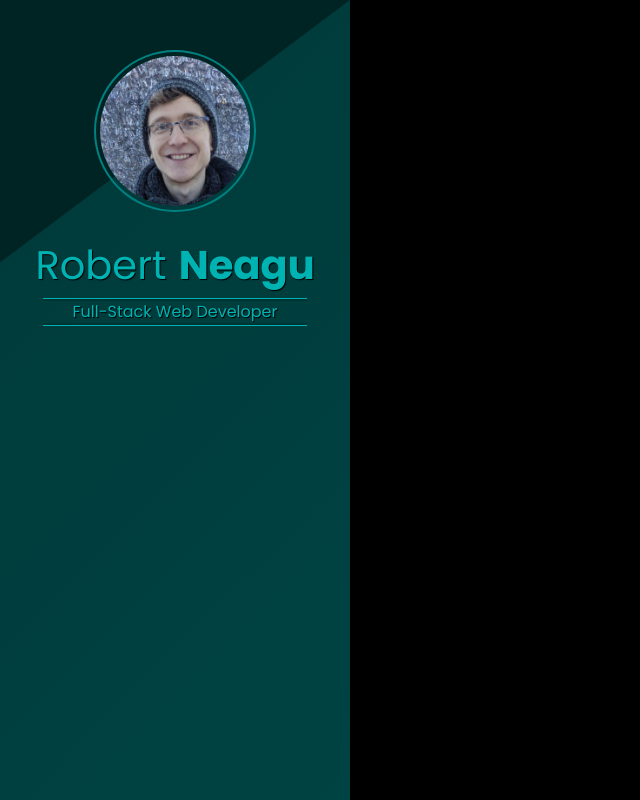
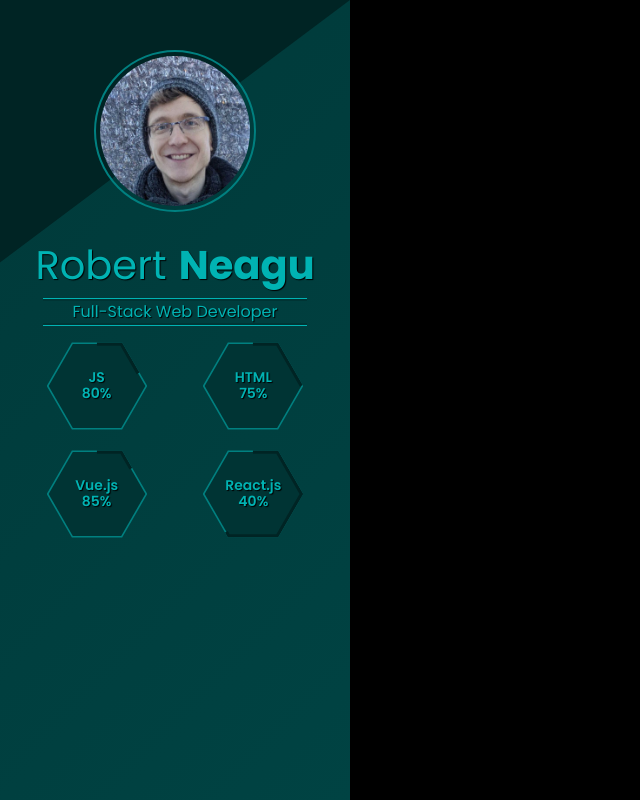
Before and after one commit to rdneagu/my-cv-source, a Vue app: page / in a window 1280 px wide. Shown: the whole page, without its empty margins (0-640 px from the left). Built offline with nearby package versions, Linux system fonts and the light colour scheme.

Commit message:
Add skills category and skills hex component

```diff
--- /dev/null
+++ b/src/components/SkillHex.component.vue
@@ -0,0 +1,64 @@
+<template>
+  <div class="skill-wrapper">
+    <svg class="skill-hex-svg" width="100%" viewBox="-5 -5 310 290">
+      <polygon class="hex-progress" points="300,150 225,280 75,280 0,150 75,20 225,20"></polygon>
+      <polygon class="hex-bg" points="300,150 225,280 75,280 0,150 75,20 225,20" :style="{ strokeDasharray: getStrokePositionCSS }"></polygon>
+    </svg>
+    <label class="skill-name-wrapper">
+      <span class="skill-name"><slot></slot></span>
+      <span class="skill-percentage">{{ percentage }}%</span>
+    </label>
+  </div>
+</template>
+
+<script>
+const MAX_STROKE_POS = 900;
+
+export default {
+  props: ['percentage'],
+  computed: {
+    getPercentageRatio() {
+      return this.percentage / 100;
+    },
+    getStrokePositionCSS() {
+      const strokeGap = MAX_STROKE_POS * this.getPercentageRatio;
+      const strokePos = MAX_STROKE_POS - strokeGap;
+      return `${strokePos} ${strokeGap}`;
+    },
+  },
+};
+</script>
+
+<style lang="scss">
+.skill-wrapper {
+  position: relative;
+  .skill-hex-svg {
+    width: 100px;
+    .hex-bg, .hex-progress {
+      stroke-width: 10px;
+      fill: transparent;
+    }
+    .hex-bg {
+      stroke-dashoffset: 225;
+      stroke: darken(teal, 18%);
+      fill: darken(teal, 15%);
+    }
+    .hex-progress {
+      stroke: teal;
+    }
+  }
+  .skill-name-wrapper {
+    position: absolute;
+    display: flex;
+    flex-direction: column;
+    left: 0;
+    top: 0;
+    right: 0;
+    bottom: 0;
+    align-items: center;
+    justify-content: center;
+    font-size: 14px;
+    font-weight: 600;
+  }
+}
+</style>
--- a/src/views/Home.vue
+++ b/src/views/Home.vue
@@ -12,10 +12,24 @@
         <span class="name last-name">Neagu</span>
       </div>
       <div class="role">Full-Stack Web Developer</div>
+      <div class="skills">
+        <SkillHex percentage="80">JS</SkillHex>
+        <SkillHex percentage="75">HTML</SkillHex>
+        <SkillHex percentage="85">Vue.js</SkillHex>
+        <SkillHex percentage="40">React.js</SkillHex>
+      </div>
     </aside>
     <section class="content"></section>
   </div>
 </template>
+
+<script>
+import SkillHex from '../components/SkillHex.component.vue';
+
+export default {
+  components: { SkillHex },
+};
+</script>
 
 <style lang="scss">
 @import '@/scss/_mixins.scss';
@@ -103,6 +117,20 @@
         border-top: 2px solid darken(teal, 15%);
       }
     }
+    /**
+     * Skills
+     */
+    .skills {
+      align-self: stretch;
+      display: grid;
+      grid-template-columns: auto auto;
+      grid-template-rows: auto;
+      grid-auto-flow: row;
+      grid-row-gap: 10px;
+      grid-column-gap: 10px;
+      justify-content: space-evenly;
+
+    }
   }
 }
 </style>
```
